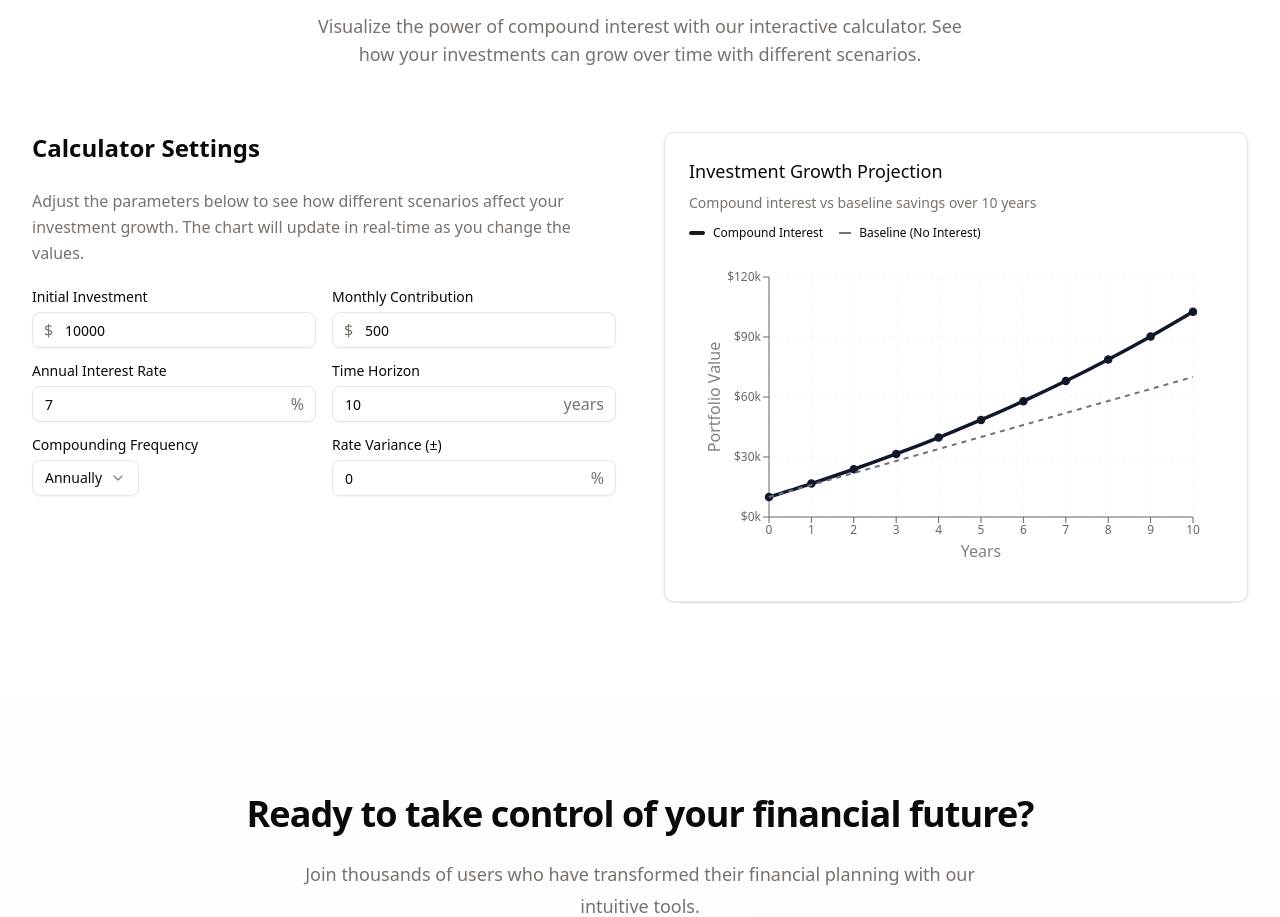
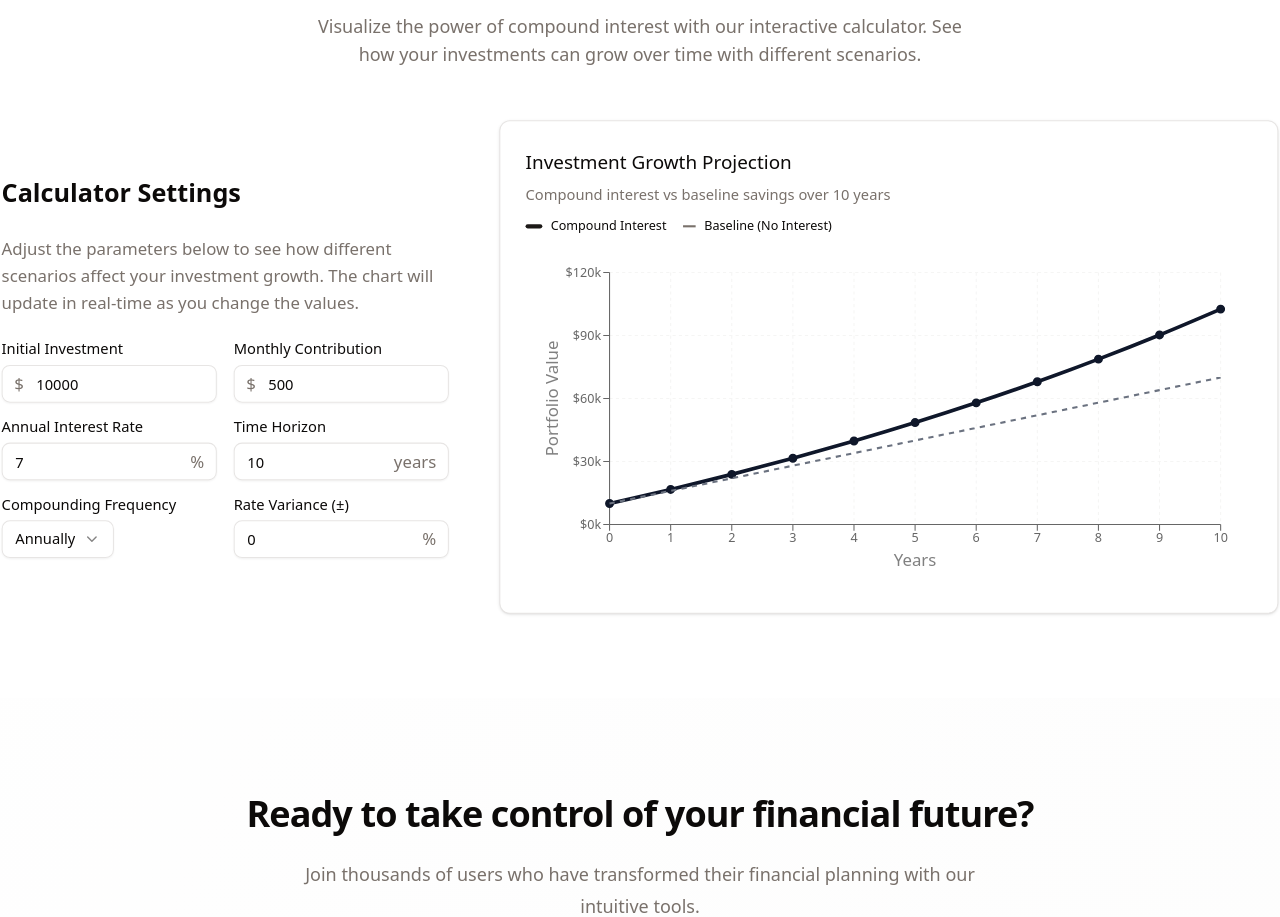
Before and after one commit to Tzun27/Finance_Dashboard, a Next.js app: page / in a window 1280 px wide. Shown: the part 1497-2414 px from the top of the page. Built offline with nearby package versions, Linux system fonts and the light colour scheme.

Commit message:
style: make the compound interest calculator scale accordingly on larger windows

```diff
--- a/app/pages/landing/CompoundInterestCalculator.tsx
+++ b/app/pages/landing/CompoundInterestCalculator.tsx
@@ -101,8 +101,9 @@ export function CompoundInterestCalculator() {
           </p>
         </div>
 
-        <div className="grid grid-cols-1 lg:grid-cols-2 gap-12 items-start">
-          <div className="space-y-6">
+        <div className="grid grid-cols-1 lg:grid-cols-8 gap-12 items-center transform-gpu transition-transform duration-300
+                     lg:scale-100 xl:scale-105 2xl:scale-110">
+          <div className="lg:col-span-3 space-y-6">
             <h3 className="text-2xl font-semibold text-foreground">
               Calculator Settings
             </h3>
@@ -210,7 +211,7 @@ export function CompoundInterestCalculator() {
             </div>
           </div>
 
-          <div className="bg-card border border-border rounded-lg p-6 shadow-sm">
+          <div className="lg:col-span-5 bg-card border border-border rounded-lg p-6 shadow-sm">
             <div className="mb-4">
               <h4 className="text-lg font-medium text-foreground mb-2">
                 Investment Growth Projection
```
